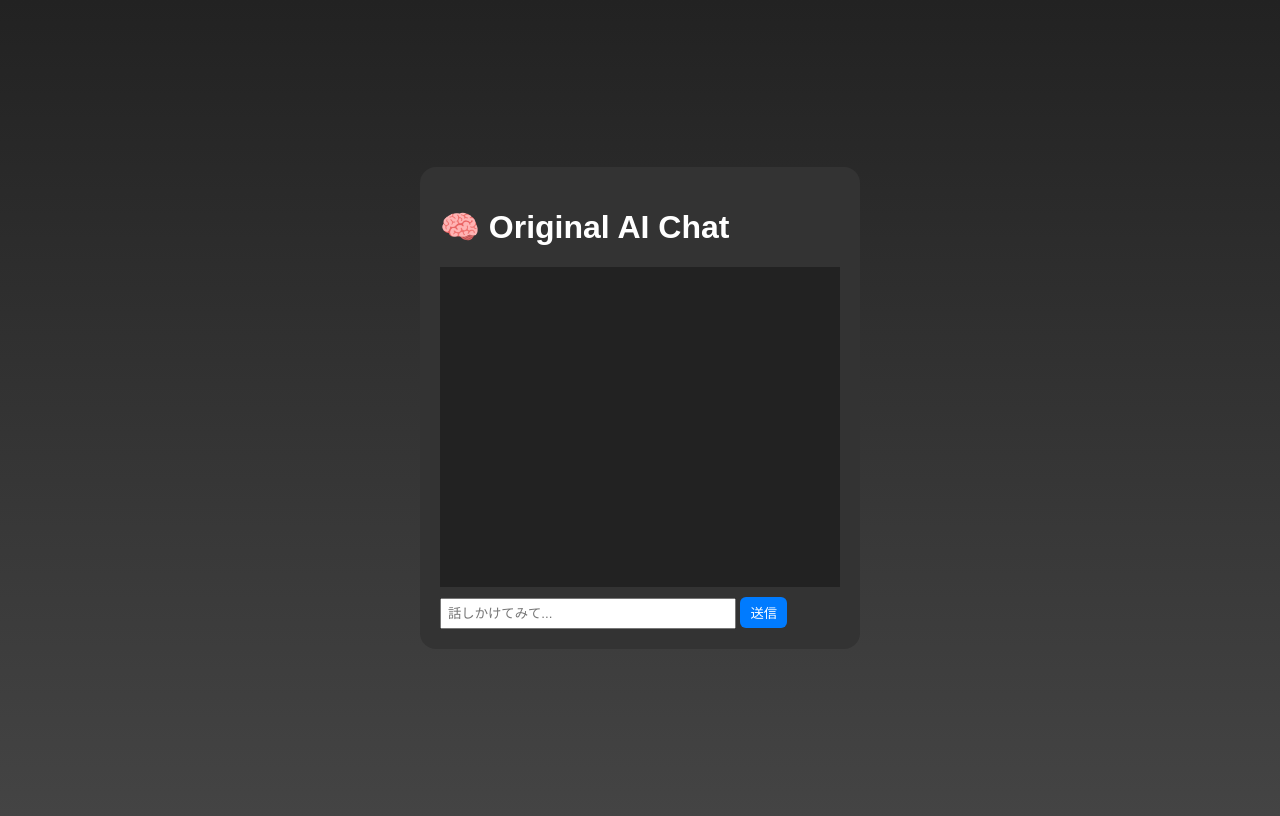
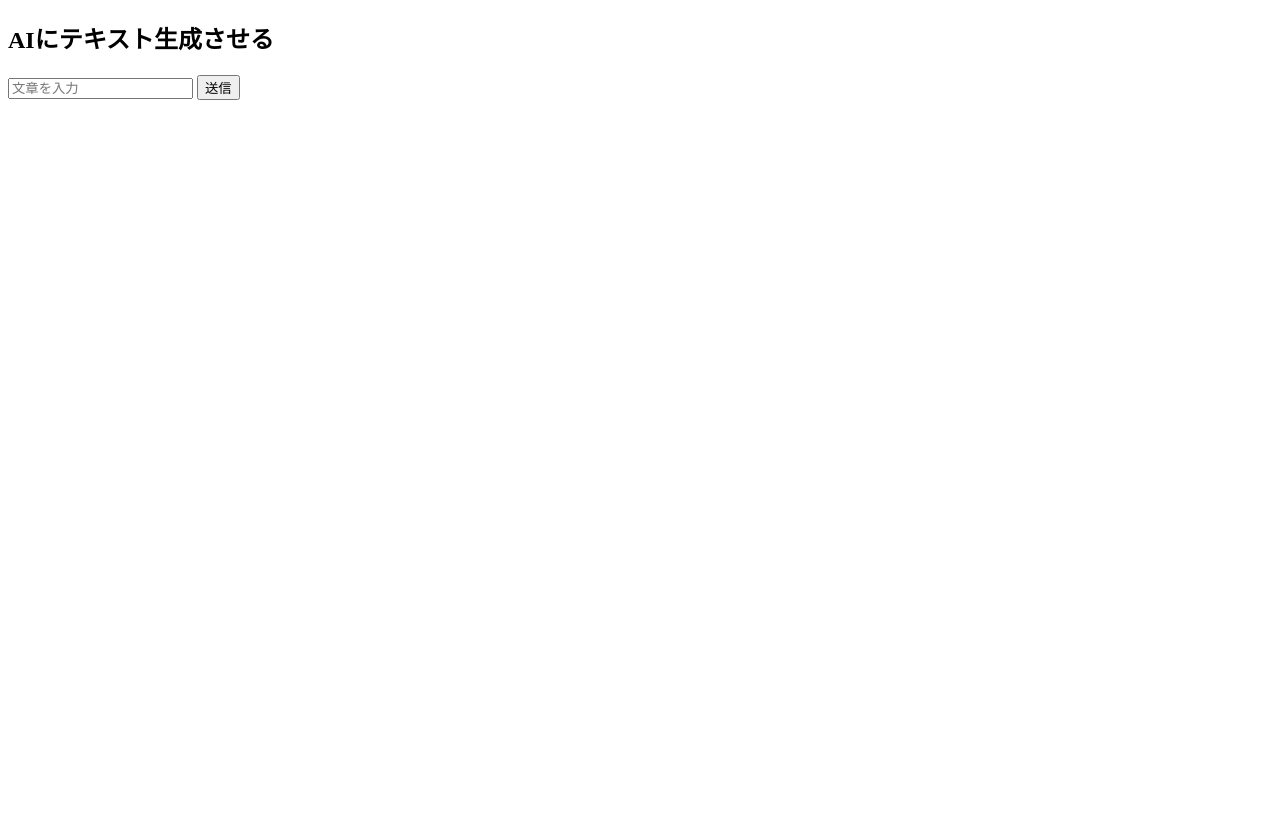
Before and after one commit to mikancat-taki/AI-, a Flask app: template templates/index.html in a window 1280 px wide. After the commit the page ends 100 px from the top, so only its background shows below. Run offline with Flask 3, Linux system fonts and the light colour scheme; the template is opened without the code that fills it, so the values that code supplies are empty.

Commit message:
Update index.html

```diff
--- a/templates/index.html
+++ b/templates/index.html
@@ -1,16 +1,26 @@
 <!DOCTYPE html>
 <html>
 <head>
-  <title>AI Chat</title>
-  <link rel="stylesheet" href="/static/style.css">
+  <meta charset="UTF-8">
+  <title>AI Test</title>
 </head>
 <body>
-  <div id="app">
-    <h1>🧠 Original AI Chat</h1>
-    <div id="chat-box"></div>
-    <input id="msg" placeholder="話しかけてみて..." />
-    <button id="send">送信</button>
-  </div>
-  <script src="/static/main.js"></script>
+  <h2>AIにテキスト生成させる</h2>
+  <input type="text" id="prompt" placeholder="文章を入力">
+  <button onclick="sendPrompt()">送信</button>
+  <p id="result"></p>
+
+  <script>
+    async function sendPrompt() {
+      const prompt = document.getElementById('prompt').value;
+      const response = await fetch('https://ai-8y14.onrender.com/generate', {
+        method: 'POST',
+        headers: { 'Content-Type': 'application/json' },
+        body: JSON.stringify({ prompt: prompt })
+      });
+      const data = await response.json();
+      document.getElementById('result').innerText = data.result;
+    }
+  </script>
 </body>
 </html>
```
